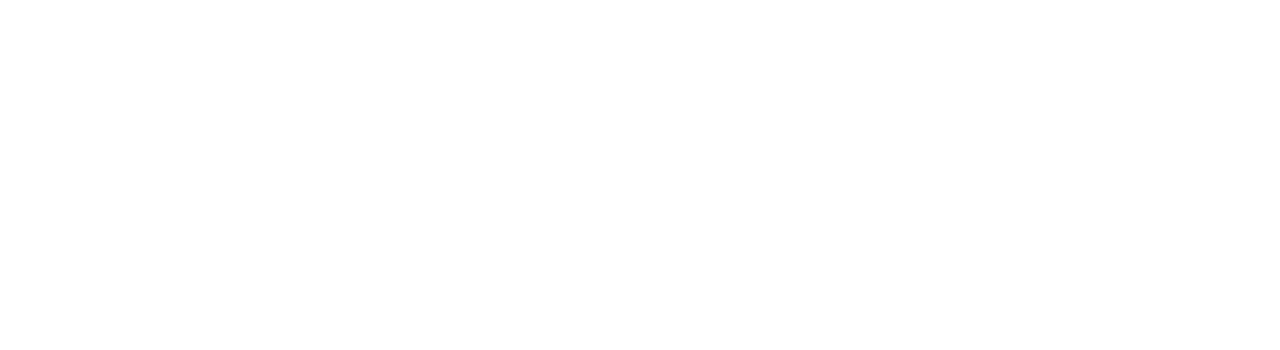
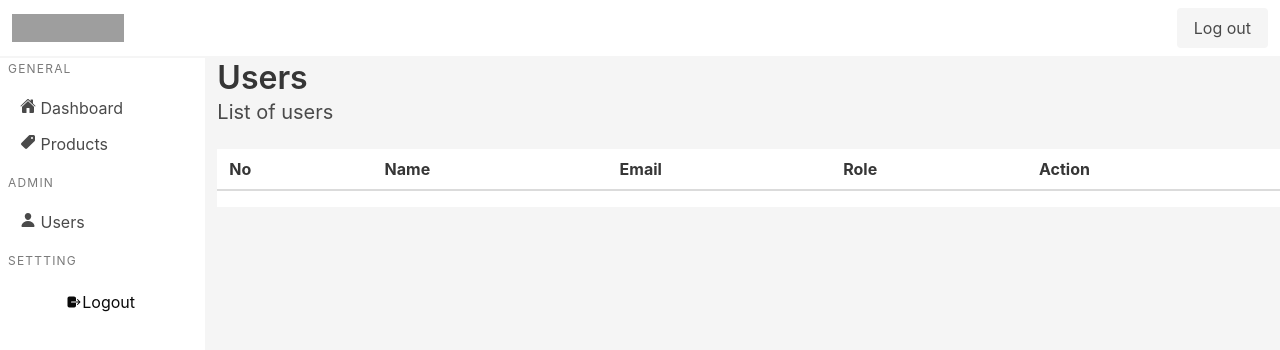
Before and after one commit to afifwijaya16/learn-react-crud-login, a React (Create React App) app in the folder frontend/: page /users in a window 1280 px wide. Before the commit this address had no page. Shown: the top 350 px of the page. Built offline with nearby package versions, Linux system fonts and the light colour scheme; grey boxes are pictures that could not be loaded.

Commit message:
add page login, product, user

```diff
--- a/frontend/src/App.js
+++ b/frontend/src/App.js
@@ -1,6 +1,8 @@
 import { BrowserRouter, Routes, Route } from "react-router-dom";
 import Dashboard from "./pages/Dashboard";
 import Login from "./components/Login";
+import Users from "./pages/Users";
+import Products from "./pages/Products";
 function App() {
   return (
     <div>
@@ -8,6 +10,8 @@ function App() {
         <Routes>
           <Route path="/" element={<Login />} />
           <Route path="/dashboard" element={<Dashboard />} />
+          <Route path="/users" element={<Users />} />
+          <Route path="/products" element={<Products />} />
         </Routes>
       </BrowserRouter>
     </div>
--- a/frontend/src/components/Login.js
+++ b/frontend/src/components/Login.js
@@ -2,9 +2,9 @@ import React from "react";
 
 const Login = () => {
   return (
-    <section class="hero has-background-grey-light is-fullheight is-fullwidth">
-      <div class="hero-body">
-        <div class="container">
+    <section className="hero has-background-grey-light is-fullheight is-fullwidth">
+      <div className="hero-body">
+        <div className="container">
           <div className="columns is-centered">
             <div className="column is-4">
               <form className="box">
--- /dev/null
+++ b/frontend/src/components/Productlist.js
@@ -0,0 +1,32 @@
+import React from "react";
+
+const Productlist = () => {
+  return (
+    <div>
+      <h1 className="title">Products</h1>
+      <h2 className="subtitle">List of Products</h2>
+      <table className="table is-striped is-fullwidth">
+        <thead>
+          <tr>
+            <th>No</th>
+            <th>Name</th>
+            <th>Price</th>
+            <th>User</th>
+            <th>Action</th>
+          </tr>
+        </thead>
+        <tbody>
+          <tr>
+            <td></td>
+            <td></td>
+            <td></td>
+            <td></td>
+            <td></td>
+          </tr>
+        </tbody>
+      </table>
+    </div>
+  );
+};
+
+export default Productlist;
--- a/frontend/src/components/Sidebar.js
+++ b/frontend/src/components/Sidebar.js
@@ -29,7 +29,7 @@ const Sidebar = () => {
         <p className="menu-label">Settting</p>
         <ul className="menu-list">
           <li>
-            <button class="button is-white is-fullwidth">
+            <button className="button is-white is-fullwidth">
               <IoLogOut /> Logout
             </button>
           </li>
--- /dev/null
+++ b/frontend/src/components/Userlist.js
@@ -0,0 +1,32 @@
+import React from "react";
+
+const Userlist = () => {
+  return (
+    <div>
+      <h1 className="title">Users</h1>
+      <h2 className="subtitle">List of users</h2>
+      <table className="table is-striped is-fullwidth">
+        <thead>
+          <tr>
+            <th>No</th>
+            <th>Name</th>
+            <th>Email</th>
+            <th>Role</th>
+            <th>Action</th>
+          </tr>
+        </thead>
+        <tbody>
+          <tr>
+            <td></td>
+            <td></td>
+            <td></td>
+            <td></td>
+            <td></td>
+          </tr>
+        </tbody>
+      </table>
+    </div>
+  );
+};
+
+export default Userlist;
--- /dev/null
+++ b/frontend/src/pages/Products.js
@@ -0,0 +1,13 @@
+import React from "react";
+import Productlist from "../components/Productlist";
+import Layout from "./Layout";
+
+const Products = () => {
+  return (
+    <Layout>
+      <Productlist />
+    </Layout>
+  );
+};
+
+export default Products;
--- /dev/null
+++ b/frontend/src/pages/Users.js
@@ -0,0 +1,13 @@
+import React from "react";
+import Userlist from "../components/Userlist";
+import Layout from "./Layout";
+
+const Users = () => {
+  return (
+    <Layout>
+      <Userlist />
+    </Layout>
+  );
+};
+
+export default Users;
```
